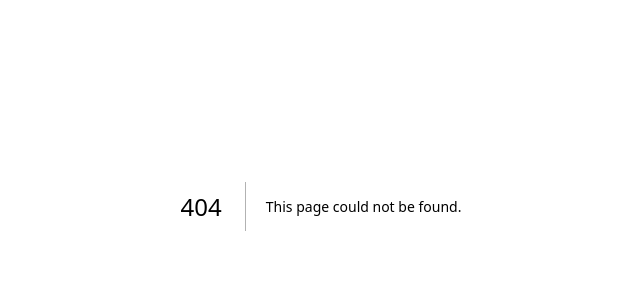
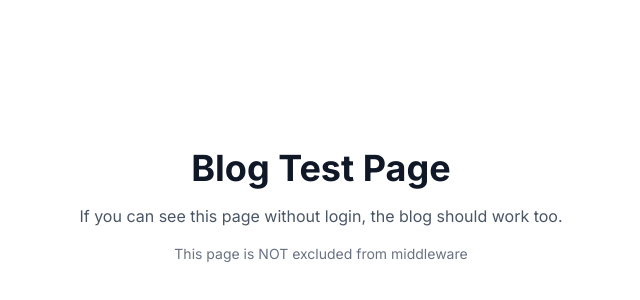
Before and after one commit to weltodigital/grow-our-reviews, a Next.js app: page /blog-test in a window 1280 px wide. Before the commit this address had no page. Shown: the part 194-494 px from the top of the page, without its empty margins (319-959 px from the left). Built offline with nearby package versions, Linux system fonts and the light colour scheme.

Commit message:
Debug: Completely disable middleware for blog routes with early return

```diff
--- /dev/null
+++ b/src/app/blog-test/page.tsx
@@ -0,0 +1,11 @@
+export default function BlogTestPage() {
+  return (
+    <div className="min-h-screen flex items-center justify-center bg-white">
+      <div className="text-center">
+        <h1 className="text-4xl font-bold text-gray-900 mb-4">Blog Test Page</h1>
+        <p className="text-gray-600">If you can see this page without login, the blog should work too.</p>
+        <p className="text-sm text-gray-500 mt-4">This page is NOT excluded from middleware</p>
+      </div>
+    </div>
+  )
+}
--- a/src/middleware.ts
+++ b/src/middleware.ts
@@ -3,6 +3,11 @@
 import type { NextRequest } from 'next/server'
 
 export async function middleware(req: NextRequest) {
+  // Temporarily disable ALL middleware for blog routes to debug
+  if (req.nextUrl.pathname.startsWith('/blog')) {
+    return NextResponse.next()
+  }
+
   let response = NextResponse.next({
     request: {
       headers: req.headers,
```
